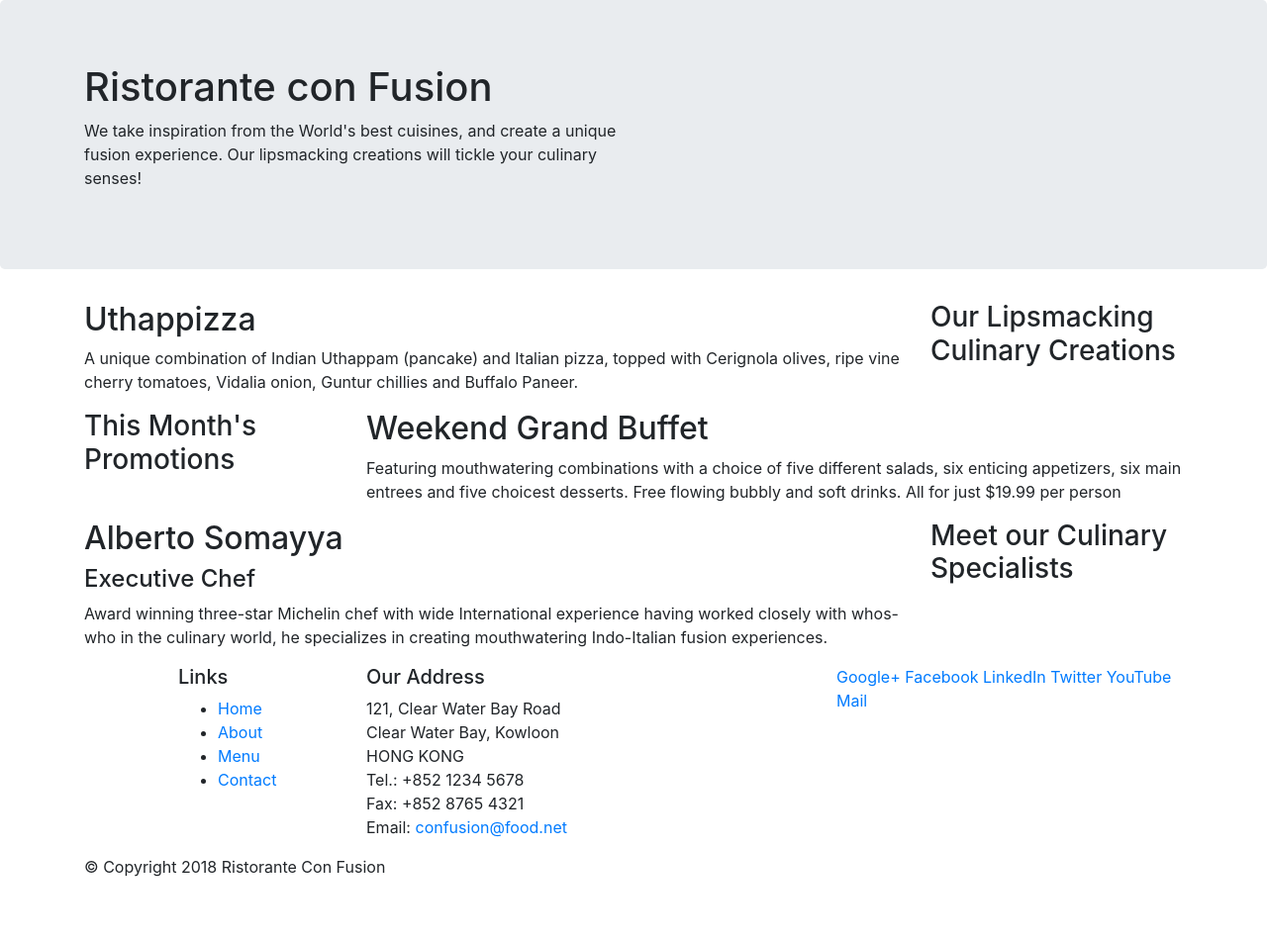
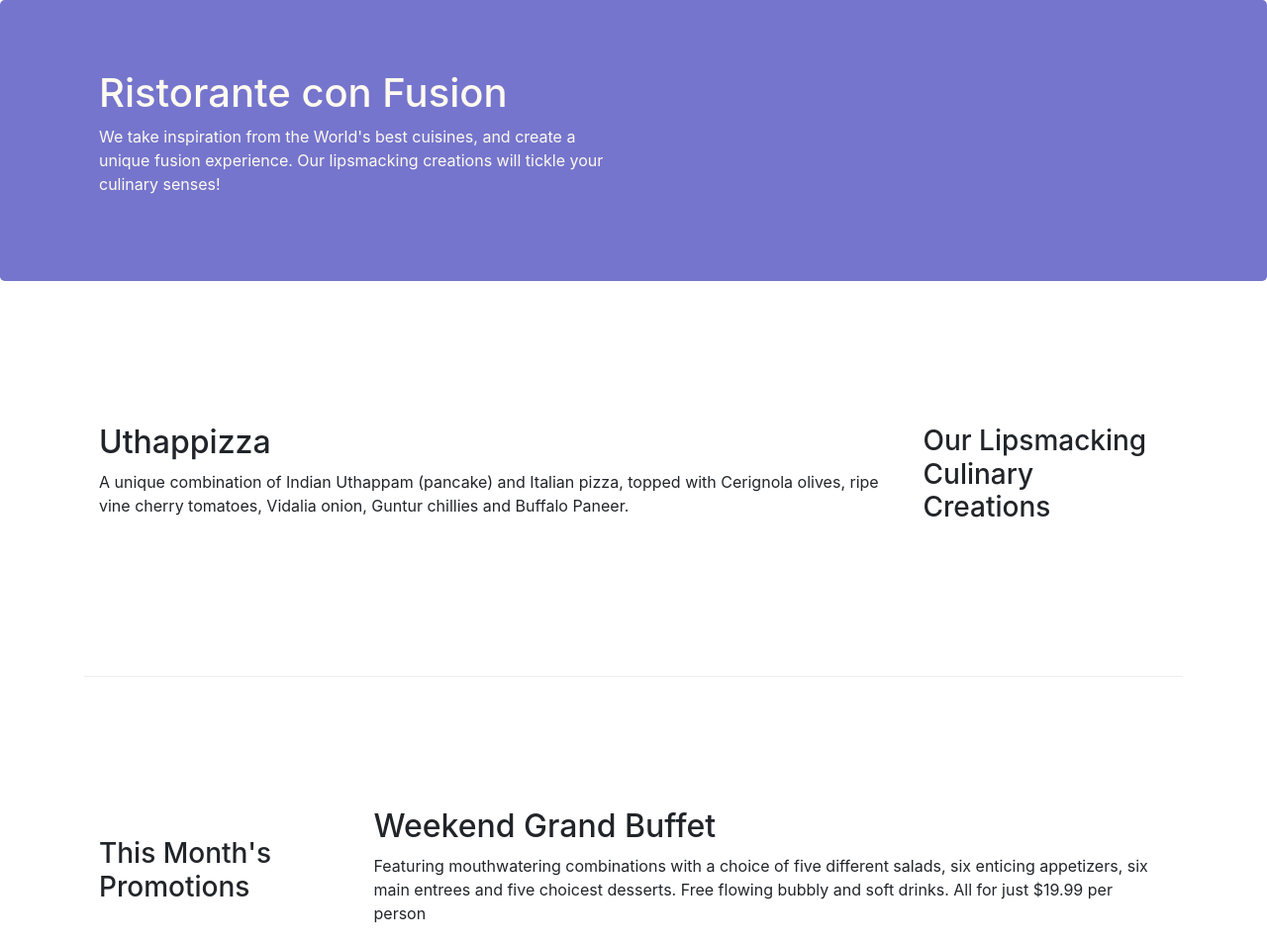
Before and after one commit to shareen-mahmud/Garnished, a website: page index.html in a window 1280 px wide. Shown: the top 954 px of the page at 99% size. Before the commit the page ends 904 px from the top, so only its background shows below. Drawn offline with nearby package versions, Linux system fonts and the light colour scheme.

Commit message:
Bootstrap grid II

```diff
--- /dev/null
+++ b/css/styles.css
@@ -0,0 +1,31 @@
+.row-header {
+    margin: 0px auto;
+    padding: 0px auto;
+
+}
+
+.row-content {
+    margin: 0px auto;
+    padding: 50px 0px 50px 0px;
+    border-bottom: 1px ridge;
+    min-height: 400px;
+}
+
+.footer {
+    background-color: #D1C4E9;
+    margin: 0px auto;
+    padding: 20px 0px 20px 0px;
+}
+
+.jumbotron {
+    padding: 70px 30px 70px 30px;
+    margin: 0px auto;
+    background: #7575CD;
+    color: floralwhite;
+}
+
+.address {
+    font-size: 80%;
+    margin: 0px;
+    coloor: #0F0F0F;
+}
--- a/index.html
+++ b/index.html
@@ -10,13 +10,14 @@
 
     <!-- Bootstrap CSS -->
     <link rel="stylesheet" href="node_modules/bootstrap/dist/css/bootstrap.min.css">
+    <link rel="stylesheet" href="css/styles.css">
 </head>
 
 <body>
 
     <header class="jumbotron">
         <div class="container">
-            <div class="row">
+            <div class="row row-header">
                 <div class="col-12 col-sm-6">
                     <h1>Ristorante con Fusion</h1>
                     <p>We take inspiration from the World's best cuisines, and create a unique fusion experience. Our lipsmacking creations will tickle your culinary senses!</p>
@@ -28,7 +29,7 @@
     </header>
 
     <div class="container">
-        <div class="row">
+        <div class="row row-content align-items-center">
             <div class="col-12 col-sm-4 order-sm-last col-md-3">
                 <h3>Our Lipsmacking Culinary Creations</h3>
             </div>
@@ -39,7 +40,7 @@
         </div>
 
 
-        <div class="row">
+        <div class="row row-content align-items-center">
             <div class="col-12 col-sm-4 col-md-3">
                 <h3>This Month's Promotions</h3>
             </div>
@@ -49,7 +50,7 @@
             </div>
         </div>
 
-        <div class="row">
+        <div class="row row-content align-items-center">
             <div class="col-12 col-sm-4 order-sm-last col-md-3">
                 <h3>Meet our Culinary Specialists</h3>
             </div>
@@ -61,12 +62,12 @@
         </div>
     </div>
 
-    <footer>
+    <footer class="footer">
         <div class="container">
             <div class="row">
                 <div class="col-4 offset-1 col-sm-2">
                     <h5>Links</h5>
-                    <ul>
+                    <ul class="list-unstyled">
                         <li><a href="#">Home</a></li>
                         <li><a href="#">About</a></li>
                         <li><a href="#">Menu</a></li>
@@ -84,8 +85,8 @@
 		              Email: <a href="mailto:confusion@food.net">confusion@food.net</a>
 		           </address>
                 </div>
-                <div class="col-12 col-sm-4">
-                    <div>
+                <div class="col-12 col-sm-4 align-self-center">
+                    <div class="text-center">
                         <a href="http://google.com/+">Google+</a>
                         <a href="http://www.facebook.com/profile.php?id=">Facebook</a>
                         <a href="http://www.linkedin.com/in/">LinkedIn</a>
@@ -95,7 +96,7 @@
                     </div>
                 </div>
            </div>
-           <div class="row">
+           <div class="row justify-content-center">
                 <div class="col-auto">
                     <p>© Copyright 2018 Ristorante Con Fusion</p>
                 </div>
```
